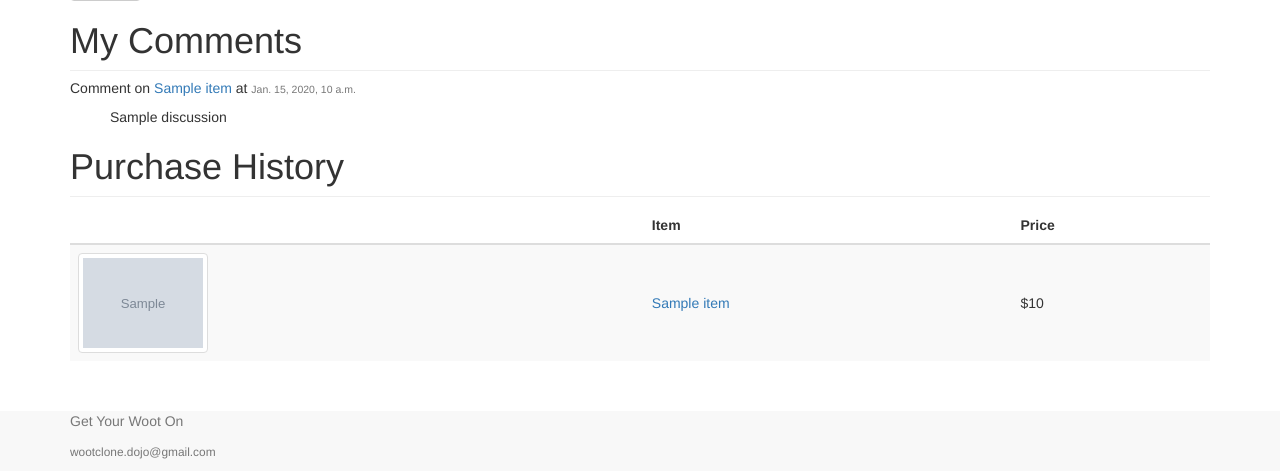
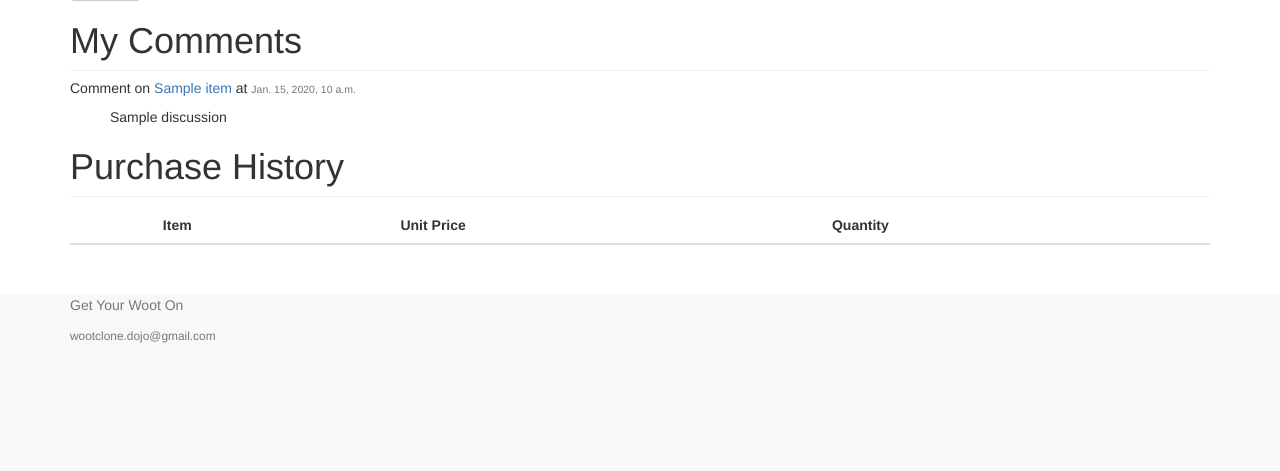
Before and after one commit to JGillmore/woot_clone, a Django app: template apps/users/templates/users/profile.html in a window 1280 px wide. Shown: the part 493-964 px from the top of the page. After the commit the page ends 836 px from the top, so only its background shows below. Run offline with Django 3.2, Linux system fonts and the light colour scheme; the template is opened without the code that fills it: most values are stand-ins (such as "Sample title", 1, 10 or a date in 2020); grey boxes marked "Sample" are stand-in pictures; lists and menus that the app fills with data are empty; parts of the project's set-up code (start-up, migrations or seed data) failed here and were passed over; some libraries are stand-ins or nearby versions.

Commit message:
added logic from cart page on profile page for purchases history

```diff
--- a/apps/items/templates/items/cart.html
+++ b/apps/items/templates/items/cart.html
@@ -30,7 +30,7 @@
      						<td>${{i.price}}</td>
      						{% for item in unique_cart%}
      							{% if u == item.item_id %}
-										<td><a href="/increase/{{u}}"><span style="color: green;" class="glyphicon glyphicon-arrow-up"></span><a href="decrease/{{u}}"><span style="color: red;" class="glyphicon glyphicon-arrow-down"></span></a><h4 style="display: inline-block;border-style: solid; border-width: 0.2em; border-radius: 50%; padding: 3%;">{{item.the_count}}</h4></td>
+										<td><a href="/increase/{{u}}"><span style="color: green;" class="glyphicon glyphicon-arrow-up"></span></a><h4 style="display: inline-block;border-style: solid; border-width: 0.2em; border-radius: 50%; padding: 3%;">{{item.the_count}}</h4><a href="decrease/{{u}}"><span style="color: red;" class="glyphicon glyphicon-arrow-down"></span></a></td>
 									{% endif %}
 								{% endfor %}
      						<td class='trash'><a href="remove_cart_unit/{{u}}"><span class="glyphicon glyphicon-trash" style="color: red; font-size: 2em;"></span></a></td>
--- a/apps/items/views.py
+++ b/apps/items/views.py
@@ -108,7 +108,6 @@ def cart(request):
         for item in all_items:
             imageurl = str(item.image)
             item.image = imageurl.replace("apps/items","",1)
-            print item
 
         for item in cart_items:
             sum_total = sum_total + float(item.item.price)
--- a/apps/users/templates/users/profile.html
+++ b/apps/users/templates/users/profile.html
@@ -43,6 +43,8 @@
 {% else %}
   <p>You have no product comments</p>
 {% endif %}
+
+
 <h1>Purchase History</h1>
 <hr>
 <table class = "table table-striped">
@@ -50,17 +52,27 @@
     <tr>
       <th class='headerImage'></th>
       <th align="middle">Item</th>
-      <th align="middle">Price</th>
+      <th align="middle">Unit Price</th>
+      <th align="middle">Quantity</th>
     </tr>
   </thead>
   <tbody>
-  {% for item in purchased_items %}
+{% for u in unique_items %}
+        {% for i in all_items%}
+          {% if u == i.id %}
             <tr>
               {% load static %}
-        <td class='cellPic'><a href="{% url 'items:item' id=item.item.id %}"><img class='img-thumbnail tablePics' src="{{item.item.image}}" alt="{{item.item.name}}" align="middle"></a></td>
-        <td class='cellName'><a href="{% url 'items:item' id=item.item.id %}">{{item.item.name}}</a></td>
-        <td class='cellPrice'>${{item.item.price}}</td>
+                <td class='cellPic'><a href="/item/{{i.id}}"><img class='img-thumbnail tablePics'src="{{i.image}}" alt="{{i.name}}" align="middle"></a></td>
+                <td><a href="/item/{{i.id}}">{{i.name}}</a></td>
+                <td>${{i.price}}</td>
+                {% for item in unique_cart%}
+                  {% if u == item.item_id %}
+                    <td><h4>{{item.the_count}}</h4></td>
+                  {% endif %}
+                {% endfor %}
             </tr>
+            {% endif %}
+            {% endfor %}
             {% endfor %}
           </tbody>
         </table>
```
Also changed, not shown: apps/users/views.py (+10 -4 lines), db.sqlite3, readme.md. Lines whose indentation alone changed are shown as unchanged.
